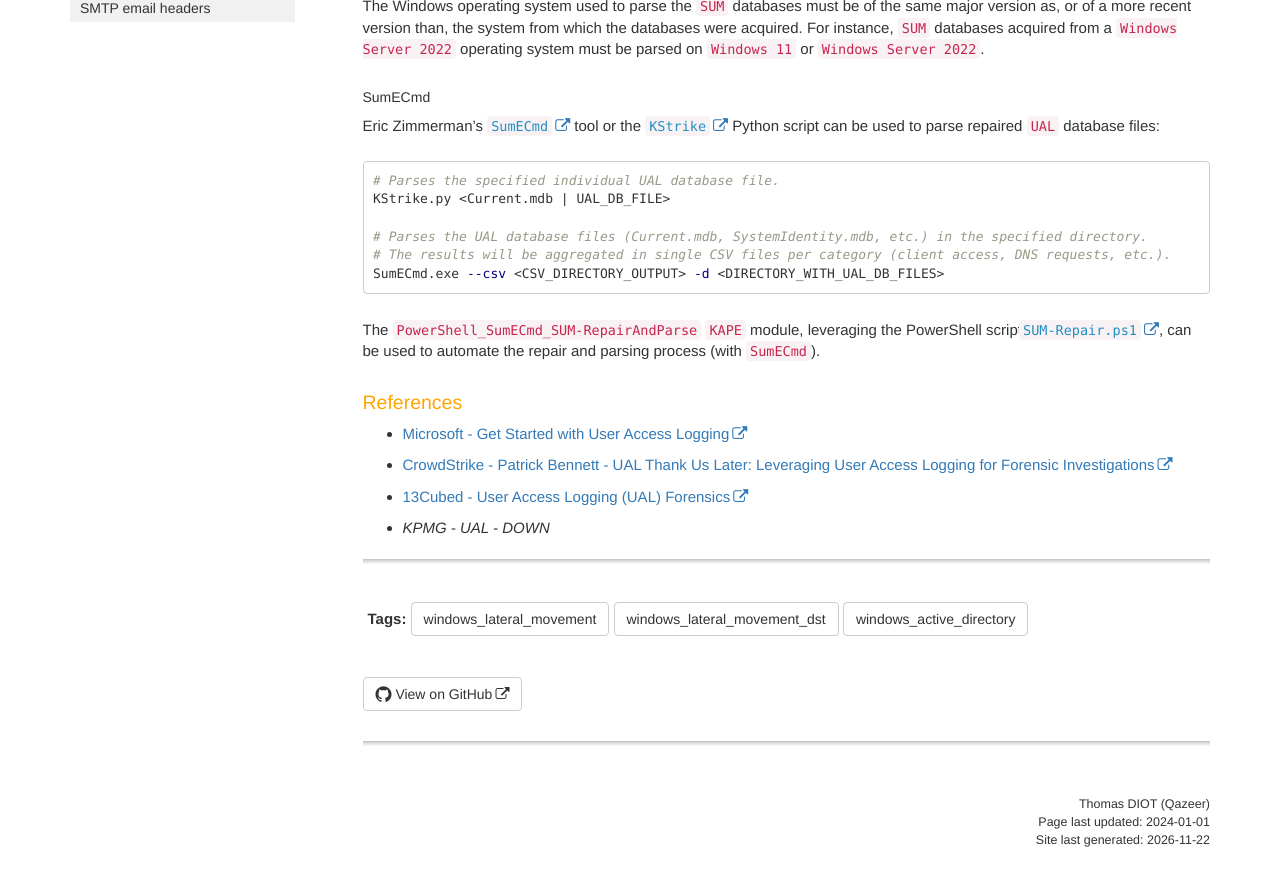
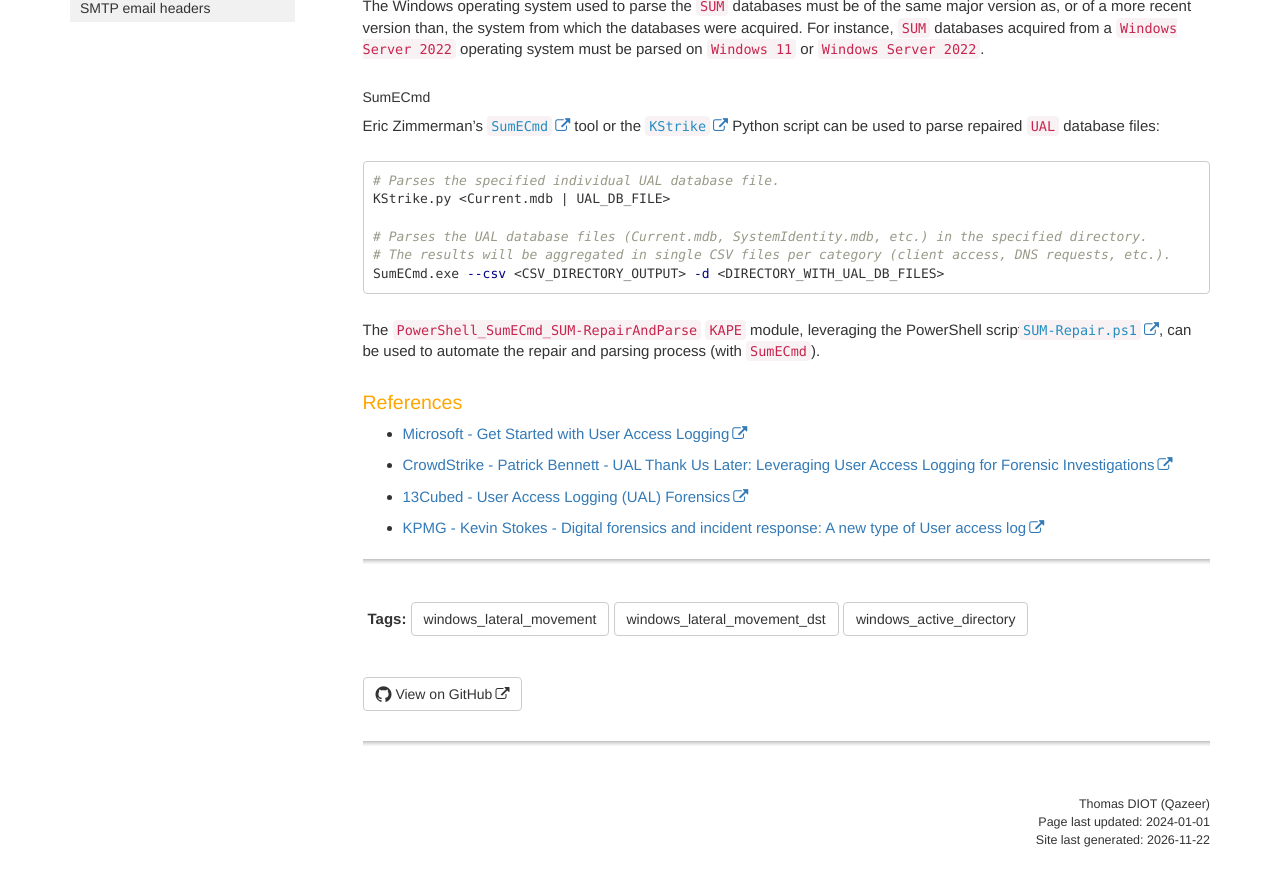
Before and after one commit to Qazeer/artefacts.help, a Jekyll site: the page built from pages/windows/ual.md, in a window 1280 px wide and 900 px high, scrolled down 2172 px. Shown: the top 886 px of the window. Built offline with Jekyll 4.4.1, drawn with Linux system fonts in a browser that asks for light colours; comment, search, counter and statistics services are not loaded.

Commit message:
All - Replace the leftover "DOWN" references with working links

```diff
--- a/pages/windows/ual.md
+++ b/pages/windows/ual.md
@@ -148,4 +148,4 @@ can be used to automate the repair and parsing process (with `SumECmd`).
 
   - [13Cubed - User Access Logging (UAL) Forensics](https://www.youtube.com/watch?v=rVHKXUXhhWA)
 
-  - *KPMG - UAL - DOWN*
+  - [KPMG - Kevin Stokes - Digital forensics and incident response: A new type of User access log](https://web.archive.org/web/20210511221633/https://advisory.kpmg.us/blog/2021/digital-forensics-incident-response.html)
```
Also changed, not shown: pages/windows/lnk.md (+1 -1 lines), pages/windows/net_clr_usagelogs.md (+1 -1 lines), pages/windows/ntfs_macb_timestamps.md (+1 -1 lines).
